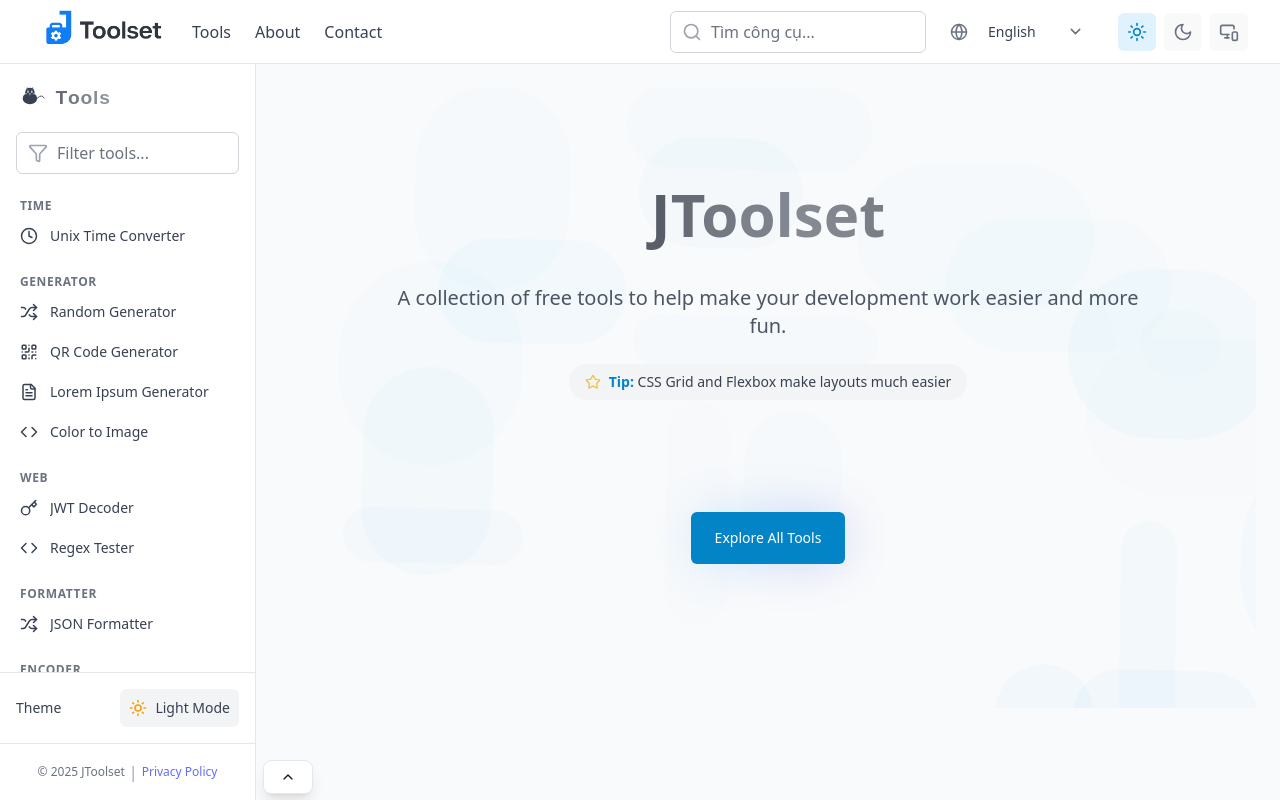
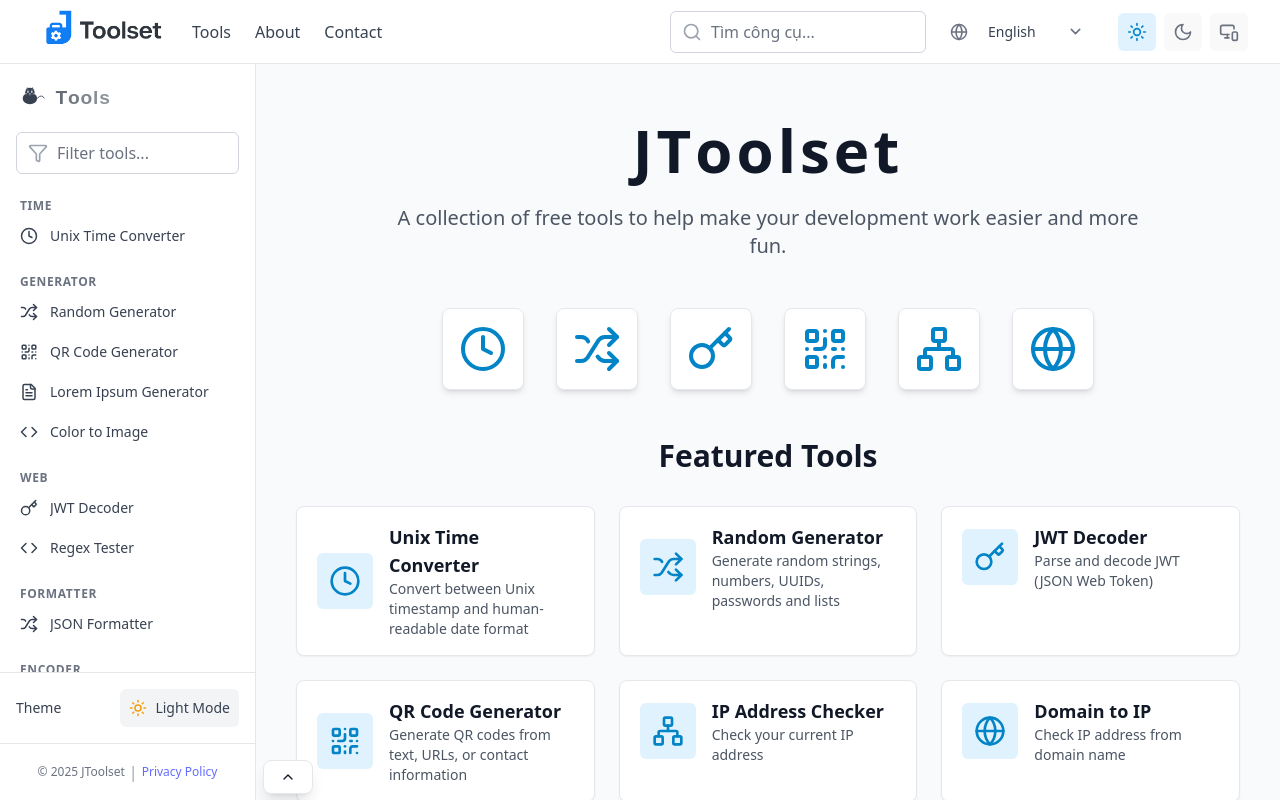
Before and after one commit to tatv-dev/jtoolset.com, a React (Vite) app: page / in a window 1280 px wide. Built offline with nearby package versions, Linux system fonts and the light colour scheme.

Commit message:
reset homepage

```diff
--- a/src/pages/HomePage.jsx
+++ b/src/pages/HomePage.jsx
@@ -1,109 +1,217 @@
 // src/pages/HomePage.jsx
-import { useState, useEffect } from 'react';
+import { useState } from 'react';
 import { Link } from 'react-router-dom';
 import {
+  Clock,
+  Shuffle,
+  Key,
+  Cookie,
+  Hash,
+  FileJson,
+  Code,
   Link as LinkIcon,
-  Star
+  QrCode,
+  Network,
+  Globe,
+  FileText,
+  Palette
 } from 'lucide-react';
 import Card from '../components/ui/Card';
 import { useTranslation } from 'react-i18next';
-import Button from '../components/ui/Button';
 
+// Hàm lấy icon cho công cụ
+function getIconForTool(iconName) {
+  const icons = {
+    Clock,
+    Shuffle,
+    Key,
+    Cookie,
+    Hash,
+    FileJson,
+    Code,
+    Link: LinkIcon,
+    QrCode,
+    Network,
+    Globe,
+    FileText,
+    Palette
+  };
+  return icons[iconName] || Shuffle;
+}
 
-// Animated background element
-function AnimatedBackground() {
+// Component hiệu ứng chữ
+function AnimatedLetter({ children, className = '' }) {
   return (
-    <div className="absolute inset-0 overflow-hidden pointer-events-none">
-      {Array.from({ length: 20 }).map((_, i) => (
-        <div
-          key={i}
-          className="absolute rounded-full bg-primary-500/5 dark:bg-primary-500/10"
-          style={{
-            width: `${Math.random() * 200 + 50}px`,
-            height: `${Math.random() * 200 + 50}px`,
-            top: `${Math.random() * 100}%`,
-            left: `${Math.random() * 100}%`,
-            animation: `float ${Math.random() * 10 + 15}s infinite ease-in-out`,
-            animationDelay: `${Math.random() * 5}s`,
-            opacity: Math.random() * 0.5 + 0.1
-          }}
+    <span
+      className={`inline-block transition-transform duration-300 hover:rotate-3 hover:translate-y-1 hover:scale-110 ${className}`}
+    >
+      {children}
+    </span>
+  );
+}
+
+// Component icon dev tools
+function DevToolIcon({ Icon, description }) {
+  const [isHovered, setIsHovered] = useState(false);
+
+  return (
+    <div
+      className="relative group"
+      onMouseEnter={() => setIsHovered(true)}
+      onMouseLeave={() => setIsHovered(false)}
+    >
+      <div className={`
+        p-4 bg-white dark:bg-gray-800 rounded-lg shadow-md
+        transition-all duration-300
+        transform group-hover:rotate-6 group-hover:scale-110
+        border border-gray-200 dark:border-gray-700
+      `}>
+        <Icon
+          className="h-12 w-12 text-primary-600 dark:text-primary-400
+          transition-colors duration-300
+          group-hover:text-primary-800 dark:group-hover:text-primary-300"
         />
-      ))}
+      </div>
+      {isHovered && (
+        <div className="absolute z-10 bottom-full left-1/2 transform -translate-x-1/2 -translate-y-2
+        bg-gray-800 text-white text-xs px-3 py-1 rounded-md
+        opacity-0 group-hover:opacity-100 transition-opacity duration-300">
+          {description}
+        </div>
+      )}
     </div>
   );
 }
 
 export default function HomePage() {
   const { t } = useTranslation();
-  // Random developer tip
-  const [tip, setTip] = useState('');
-  const devTips = [
-    "Press F12 to open developer tools in most browsers",
-    "Use console.log() to debug your JavaScript code",
-    "CSS Grid and Flexbox make layouts much easier",
-    "Always use semantic HTML for better accessibility",
-    "Remember to optimize your images for web",
-    "localStorage is useful for client-side storage"
+  const featuredTools = [
+    { icon: 'Clock', slug: 'unix-time' },
+    { icon: 'Shuffle', slug: 'random' },
+    { icon: 'Key', slug: 'jwt-decoder' },
+    { icon: 'QrCode', slug: 'qr-generator' },
+    { icon: 'Network', slug: 'ip-checker' },
+    { icon: 'Globe', slug: 'domain-ip' }
   ];
 
-  useEffect(() => {
-    setTip(devTips[Math.floor(Math.random() * devTips.length)]);
+  return (
+    <div className="container mx-auto px-4 py-8 space-y-12">
+      {/* Hero Section with Animated Title */}
+      <div className="text-center">
+        <h1 className="text-5xl md:text-6xl font-bold text-gray-900 dark:text-white mb-6">
+          {t('pages.home.title').split('').map((char, index) => (
+            <AnimatedLetter key={index} className="inline-block mr-1">
+              {char}
+            </AnimatedLetter>
+          ))}
+        </h1>
+        <p className="text-xl text-gray-600 dark:text-gray-300 max-w-3xl mx-auto">
+          {t('pages.home.subtitle')}
+        </p>
+      </div>
 
-    const interval = setInterval(() => {
-      setTip(devTips[Math.floor(Math.random() * devTips.length)]);
-    }, 8000);
+      {/* Developer Tools Icons */}
+      <section className="flex flex-wrap justify-center gap-6 md:gap-8">
+        {featuredTools.map(({ icon, slug }) => {
+          const Icon = getIconForTool(icon);
+          return (
+            <DevToolIcon
+              key={slug}
+              Icon={Icon}
+              description={t(`tools.${slug}.name`)}
+            />
+          );
+        })}
+      </section>
 
-    return () => clearInterval(interval);
-  }, []);
+      {/* Featured Tools */}
+      <section>
+        <h2 className="text-3xl font-bold text-center text-gray-900 dark:text-white mb-8">
+          {t('pages.home.featuredTools')}
+        </h2>
 
-  return (
-    <div className="container mx-auto px-4 py-8 space-y-16 pb-24 relative">
-      <AnimatedBackground />
+        <div className="grid grid-cols-1 md:grid-cols-2 lg:grid-cols-3 gap-6">
+          {featuredTools.map(({ icon, slug }) => {
+            const Icon = getIconForTool(icon);
+            return (
+              <Link
+                key={slug}
+                to={`/tools/${slug}`}
+                className="block group"
+              >
+                <Card
+                  className="h-full transition-all duration-300
+                  hover:shadow-lg hover:border-primary-300
+                  dark:hover:border-primary-700
+                  transform hover:-translate-y-2"
+                >
+                  <div className="flex items-center space-x-4">
+                    <div className="p-3 bg-primary-100 dark:bg-primary-900 rounded-md">
+                      <Icon className="h-8 w-8 text-primary-600 dark:text-primary-400" />
+                    </div>
+                    <div>
+                      <h3 className="text-lg font-semibold text-gray-900 dark:text-white group-hover:text-primary-600 dark:group-hover:text-primary-400">
+                        {t(`tools.${slug}.name`)}
+                      </h3>
+                      <p className="text-sm text-gray-600 dark:text-gray-300">
+                        {t(`tools.${slug}.description`)}
+                      </p>
+                    </div>
+                  </div>
+                </Card>
+              </Link>
+            );
+          })}
+        </div>
+      </section>
 
-      {/* Hero Section with Animated Title */}
-      <div className="text-center relative z-10">
-        <div className="text-5xl md:text-6xl font-extrabold mb-6">
-          {Array.from(t('pages.home.title')).map((char, index) => (
-            <span
-              key={index}
-              dx={index === 0 ? 0 : 1}
-              className="animate-pulse"
-              style={{
-                animationDelay: `${index * 0.1}s`,
-                opacity: 0.9,
-              }}
+      {/* Why Use Section */}
+      <section className="bg-gray-50 dark:bg-gray-800 p-8 rounded-lg">
+        <h2 className="text-3xl font-bold text-center text-gray-900 dark:text-white mb-8">
+          {t('pages.home.whyUse')}
+        </h2>
+
+        <div className="grid grid-cols-1 md:grid-cols-3 gap-8">
+          {[1, 2, 3].map((num) => (
+            <div
+              key={num}
+              className="bg-white dark:bg-gray-700 p-6 rounded-lg shadow-md
+              transition-transform duration-300 hover:scale-105"
             >
-              {char}
-            </span>
+              <div className="text-4xl mb-4 text-primary-600 dark:text-primary-400">
+                {['💯', '🔐', '📱'][num-1]}
+              </div>
+              <h3 className="text-lg font-medium text-gray-900 dark:text-white mb-2">
+                {t(`pages.home.feature${num}.title`)}
+              </h3>
+              <p className="text-gray-600 dark:text-gray-300">
+                {t(`pages.home.feature${num}.description`)}
+              </p>
+            </div>
           ))}
         </div>
-        <p className="text-xl text-gray-600 dark:text-gray-300 max-w-3xl mx-auto mt-10">
+      </section>
+
+      {/* Call to Action */}
+      <section className="text-center">
+        <h2 className="text-3xl font-bold text-gray-900 dark:text-white mb-6">
+          {t('pages.home.readyToStart')}
+        </h2>
+        <p className="text-xl text-gray-600 dark:text-gray-300 max-w-2xl mx-auto mb-8">
           {t('pages.home.subtitle')}
         </p>
-
-        {/* Dev Tip Section */}
-        <div className="mt-6 inline-flex items-center bg-gray-100 dark:bg-gray-800 px-4 py-2 rounded-full text-sm">
-          <Star className="h-4 w-4 text-yellow-500 mr-2 animate-pulse" />
-          <span className="text-gray-700 dark:text-gray-300 font-medium">
-            <span className="font-bold text-primary-600 dark:text-primary-400">Tip:</span> {tip}
-          </span>
-        </div>
-      </div>
-
-      {/* Call to Action */}
-      <section className="text-center py-12">
-        <div className="relative inline-block">
-          <div className="absolute inset-0 bg-gradient-to-r from-primary-300 to-indigo-500 blur-xl opacity-30 rounded-full"></div>
-          <Button
-            variant="primary"
-            size="xl"
-            className="relative font-bold py-4 px-10 text-sm"
-            as={Link}
-            to="/tools"
-          >
-            {t('pages.home.exploreTools')}
-          </Button>
-        </div>
+        <Link
+          to="/tools"
+          className="inline-flex items-center justify-center px-8 py-4
+          border border-transparent text-base font-medium rounded-md
+          text-white bg-primary-600 hover:bg-primary-700
+          focus:outline-none focus:ring-2 focus:ring-offset-2
+          focus:ring-primary-500
+          transition-all duration-300
+          transform hover:scale-105 hover:rotate-1"
+        >
+          {t('pages.home.exploreTools')}
+        </Link>
       </section>
     </div>
   );
```
